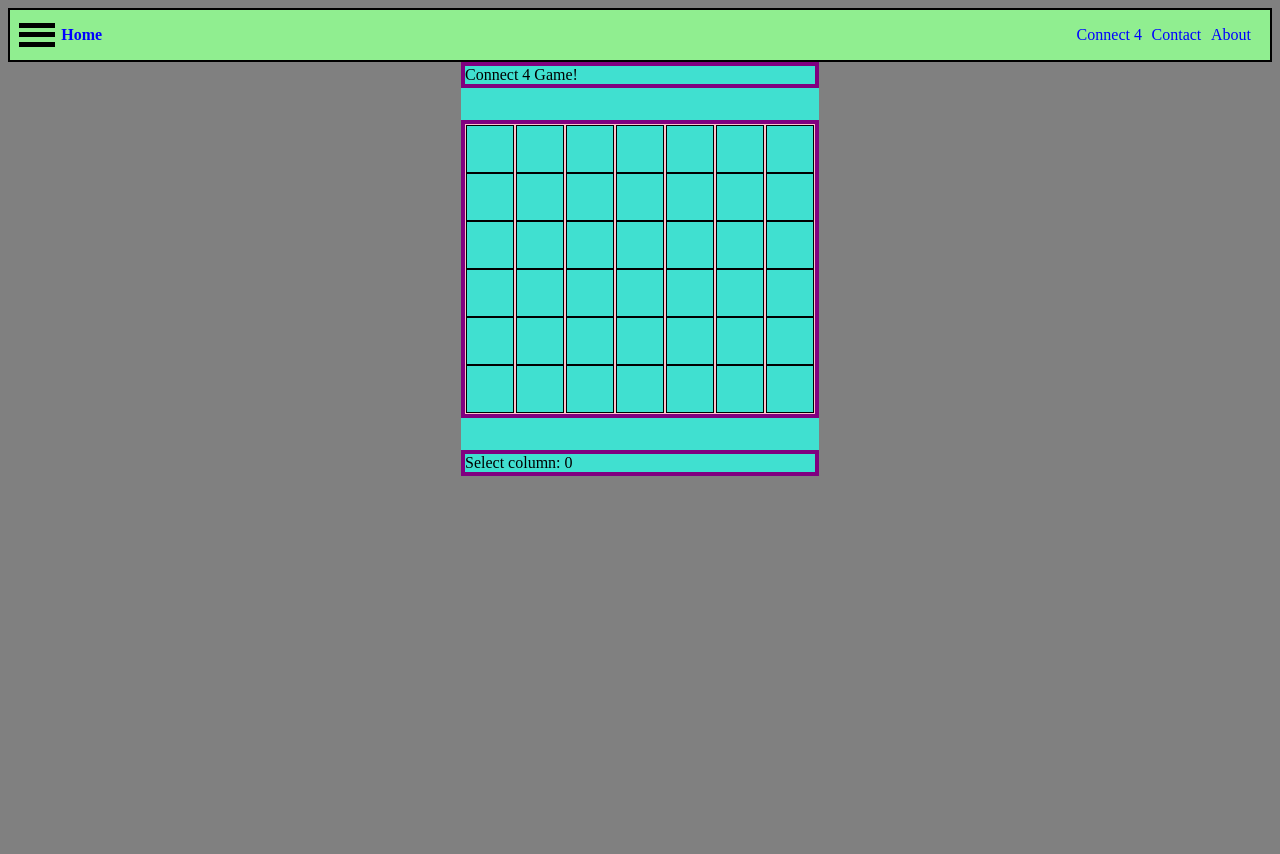
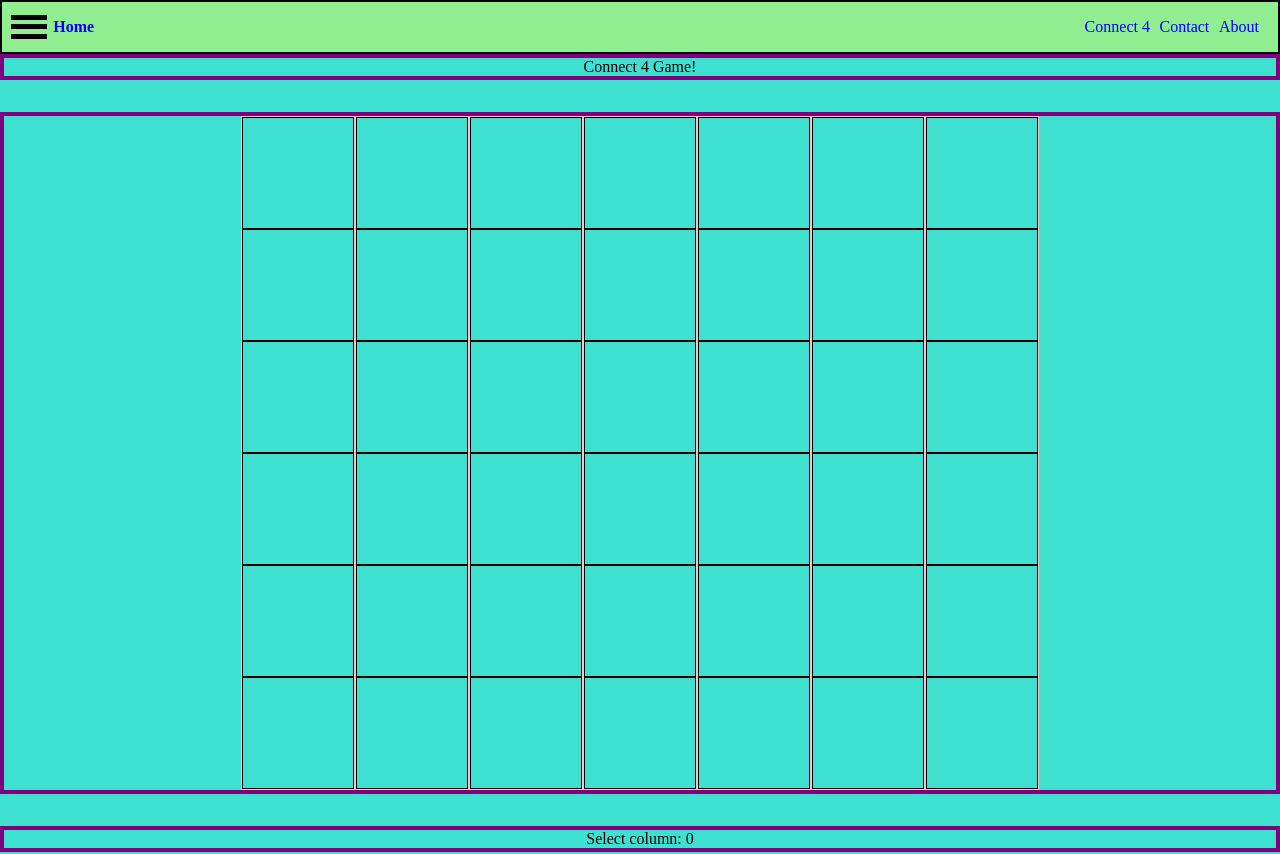
Before and after one commit to jimmythefung/connect4-js, a Next.js app: page / in a window 1280 px wide. Before the commit the page ends 800 px from the top, so only its background shows below. Built offline with nearby package versions, Linux system fonts and the light colour scheme.

Commit message:
media query

```diff
--- a/src/components/board.js
+++ b/src/components/board.js
@@ -42,7 +42,8 @@ function Cell({ text, row, col, clickHandler }) {
             `}
             onClick={() => clickHandler(row, col)}
         >
-            {text}
+            {/* Don't care about player symbol. Cell color suffice. */}
+            {/* {text} */}
         </div>
     );
 }
--- a/src/components/game.module.css
+++ b/src/components/game.module.css
@@ -1,18 +1,20 @@
 .game {
     background-color: turquoise;
-    width: fit-content;
-    margin: auto;
+    width: 100vw;
+    height: 100vh;
+    margin: 0;
 }
 
 .game-div {
     border: 4px solid purple;
     margin-bottom: 2rem;
-    /* width: fit-content; */
-    /* margin: auto; */
+    text-align: center;
 }
 
 .board {
     display: flex;
+    width: fit-content;
+    margin: auto;
 }
 
 .row {
@@ -35,8 +37,21 @@
     width: 3rem;
     border: 1px solid black;
     display: inline-block;
-    text-align: center;
-    line-height: 4rem;
+}
+
+
+@media (min-width: 40rem) {
+    .cell {
+        height: 5rem;
+        width: 5rem;
+    }
+}
+
+@media (min-width: 60rem) {
+    .cell {
+        height: 7rem;
+        width: 7rem;
+    }
 }
 
 .cell:hover {
--- a/src/pages/index.js
+++ b/src/pages/index.js
@@ -10,7 +10,8 @@ export default function Home() {
                 <meta name="description" content="Connect4 Game" />
                 <meta
                     name="viewport"
-                    content="width=device-width, initial-scale=1"
+                    content="width=device-width, initial-scale=1.0"
+                    user-scalable="yes"
                 />
                 <link rel="icon" href="/favicon.ico" />
                 <Script
--- a/src/styles/globals.css
+++ b/src/styles/globals.css
@@ -4,6 +4,10 @@
 
 html {
     background-color: grey;
+}
+
+body {
+    margin: 0;
 }
 
 .navbar {
```
